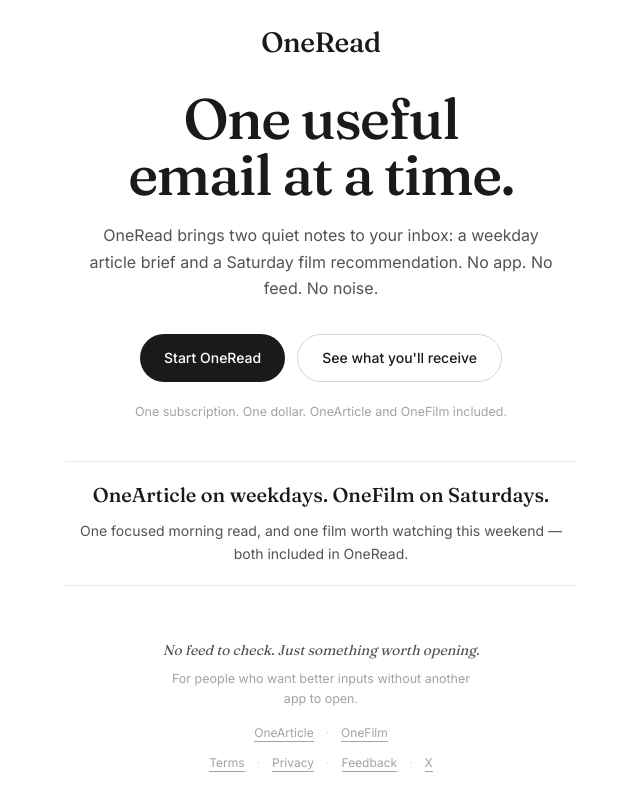
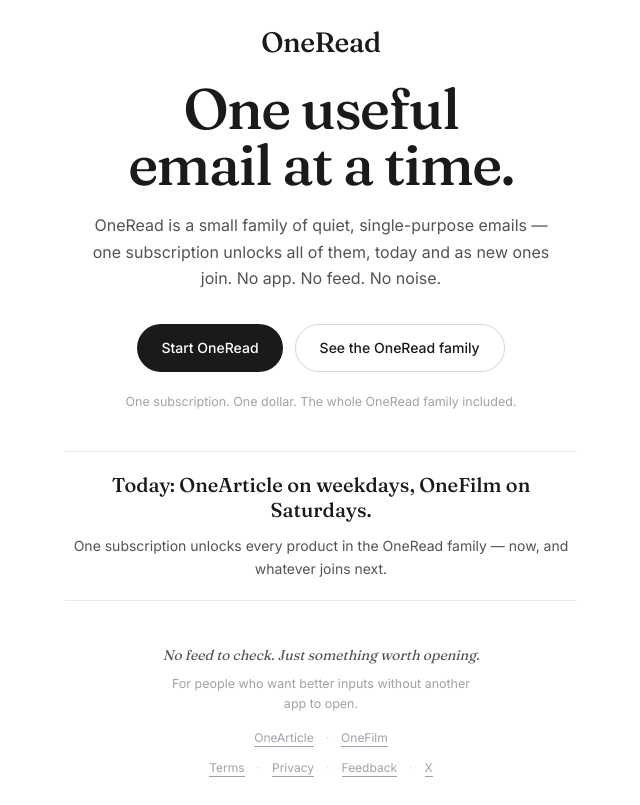
Before and after one commit to TerekliTahaBerk/one-read, a Next.js app: page / in a window 1280 px wide. Shown: the whole page, without its empty margins (319-959 px from the left). Built offline with nearby package versions, Linux system fonts and the light colour scheme.

Commit message:
test
test

```diff
--- a/app/layout.tsx
+++ b/app/layout.tsx
@@ -18,20 +18,20 @@
 });
 
 export const metadata: Metadata = {
-  title: "OneRead — One good article, every morning.",
+  title: "OneRead — One useful email at a time.",
   description:
-    "OneRead sends a short, carefully written brief of one article selected around your interests every morning at 7 AM. No app. No feed. No noise.",
+    "OneRead is a small family of quiet, single-purpose emails — one subscription unlocks all of them, today and as new ones join. No app. No feed. No noise.",
   openGraph: {
-    title: "OneRead — One good article, every morning.",
+    title: "OneRead — One useful email at a time.",
     description:
-      "OneRead sends a short, carefully written brief of one article selected around your interests every morning at 7 AM. No app. No feed. No noise.",
+      "OneRead is a small family of quiet, single-purpose emails — one subscription unlocks all of them, today and as new ones join. No app. No feed. No noise.",
     type: "website",
   },
   twitter: {
     card: "summary",
-    title: "OneRead — One good article, every morning.",
+    title: "OneRead — One useful email at a time.",
     description:
-      "OneRead sends a short, carefully written brief of one article selected around your interests every morning at 7 AM. No app. No feed. No noise.",
+      "OneRead is a small family of quiet, single-purpose emails — one subscription unlocks all of them, today and as new ones join. No app. No feed. No noise.",
   },
 };
 
--- a/app/page.tsx
+++ b/app/page.tsx
@@ -51,9 +51,9 @@
               reveal-item reveal-item-3
             "
           >
-            OneRead brings two quiet notes to your inbox: a weekday article
-            brief and a Saturday film recommendation. No app. No feed. No
-            noise.
+            OneRead is a small family of quiet, single-purpose emails — one
+            subscription unlocks all of them, today and as new ones join. No
+            app. No feed. No noise.
           </p>
 
           <div
@@ -84,7 +84,7 @@
                 sm:w-auto
               "
             >
-              See what you'll receive
+              See the OneRead family
             </Link>
           </div>
 
@@ -94,7 +94,7 @@
               text-center reveal-item reveal-item-4
             "
           >
-            One subscription. One dollar. OneArticle and OneFilm included.
+            One subscription. One dollar. The whole OneRead family included.
           </p>
 
           <div
@@ -104,11 +104,11 @@
             "
           >
             <p className="font-serif text-[1.25rem] font-medium leading-tight text-ink">
-              OneArticle on weekdays. OneFilm on Saturdays.
+              Today: OneArticle on weekdays, OneFilm on Saturdays.
             </p>
             <p className="mt-3 font-sans text-[14px] leading-[1.65] text-ash">
-              One focused morning read, and one film worth watching this
-              weekend — both included in OneRead.
+              One subscription unlocks every product in the OneRead family —
+              now, and whatever joins next.
             </p>
           </div>
         </section>
--- a/components/OpeningLoader.tsx
+++ b/components/OpeningLoader.tsx
@@ -16,19 +16,22 @@
 /**
  * The brand wordmark always reads `One` + a changing suffix. Only the suffix
  * is ever typed or deleted — `One` stays fixed. The public site currently
- * introduces OneRead and OneArticle, so hidden product names stay out of the
- * opening animation.
+ * introduces OneRead, OneArticle, and OneFilm — the products in the OneRead
+ * family visible today. Still-hidden product names stay out of the opening
+ * animation.
  */
-type ColorKey = "read" | "article";
+type ColorKey = "read" | "article" | "film";
 
 const SEQUENCE: { suffix: string; color: ColorKey }[] = [
   { suffix: "Read", color: "read" },
   { suffix: "Article", color: "article" },
+  { suffix: "Film", color: "film" },
 ];
 
 const SUFFIX_COLORS: Record<ColorKey, string> = {
   read: "#1A1A1A",
   article: productThemes.article.accent,
+  film: productThemes.film.accent,
 };
 
 /** Only these public, top-of-funnel pages get the opening animation. */
@@ -37,6 +40,10 @@
   "/article",
   "/article/pricing",
   "/article/subscribe",
+  "/film",
+  "/film/pricing",
+  "/pricing",
+  "/subscribe",
 ]);
 
 const SESSION_KEY = "oneread-opening-loader-shown";
```
